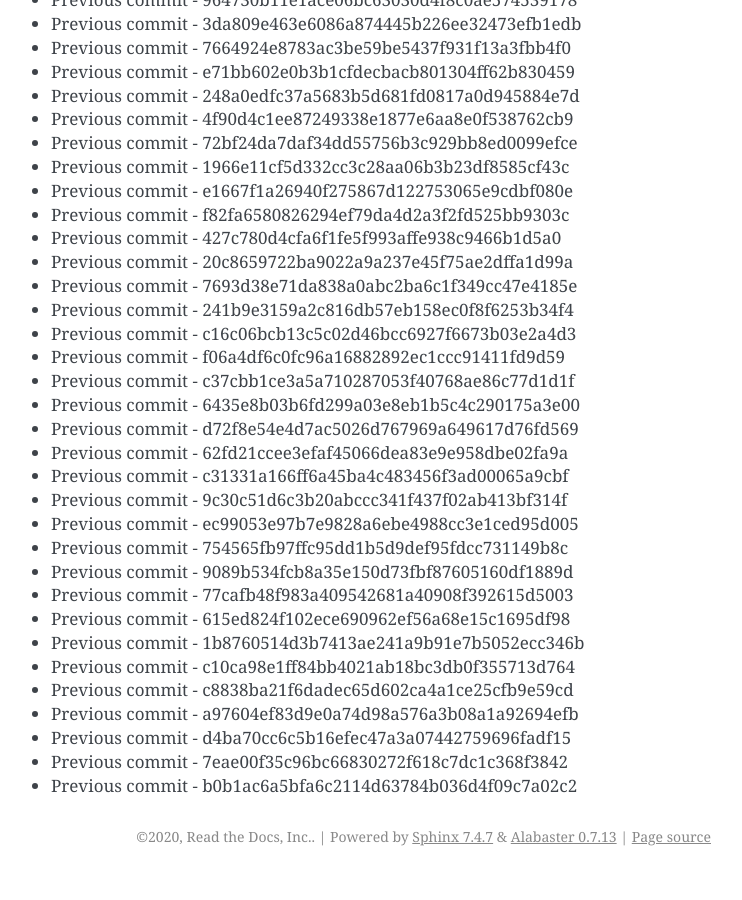
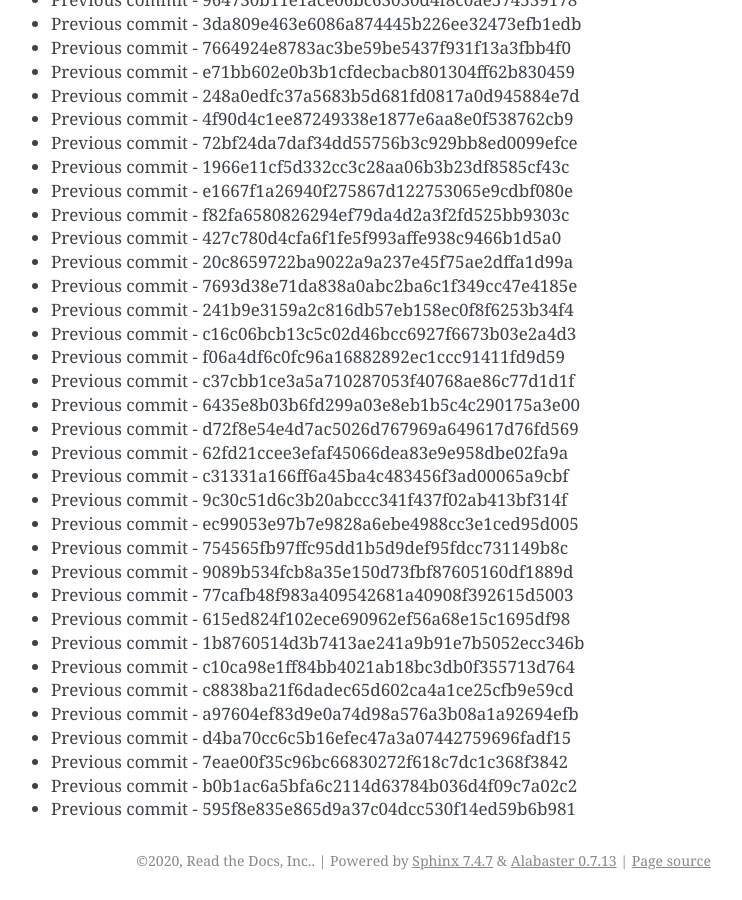
Before and after one commit to readthedocs/rtd-git-stresstest, a Sphinx documentation site: the page built from docs/updates.rst, in a window 1280 px wide and 900 px high, scrolled down 96271 px. Shown: the whole window, without its empty margins (399-1141 px from the left). Built offline with Sphinx 7.4.7, drawn with Linux system fonts in a browser that asks for light colours; before the commit the page ends 97147 px from its top, so only the background shows below that.

Commit message:
Generating commit from previous: 595f8e835e865d9a37c04dcc530f14ed59b6b981

```diff
--- a/docs/updates.rst
+++ b/docs/updates.rst
@@ -4077,3 +4077,4 @@ It can be tested for any performance characteristics.
 * Previous commit - d4ba70cc6c5b16efec47a3a07442759696fadf15
 * Previous commit - 7eae00f35c96bc66830272f618c7dc1c368f3842
 * Previous commit - b0b1ac6a5bfa6c2114d63784b036d4f09c7a02c2
+* Previous commit - 595f8e835e865d9a37c04dcc530f14ed59b6b981
```
